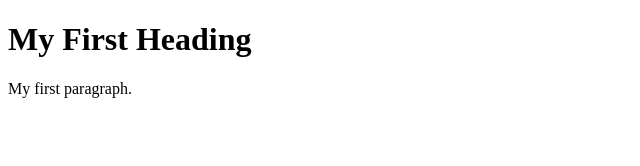
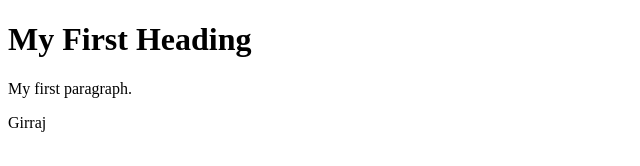
Before and after one commit to sunil-star/aws, a plain HTML site: page index.html in a window 1280 px wide. Shown: the full height of the page, 0-640 px from the left. Drawn offline with Linux system fonts and the light colour scheme.

Commit message:
add girraj

```diff
--- a/index.html
+++ b/index.html
@@ -4,6 +4,7 @@
 
 <h1>My First Heading</h1>
 <p>My first paragraph.</p>
+<p>Girraj</p>
 
 </body>
 </html>
```
